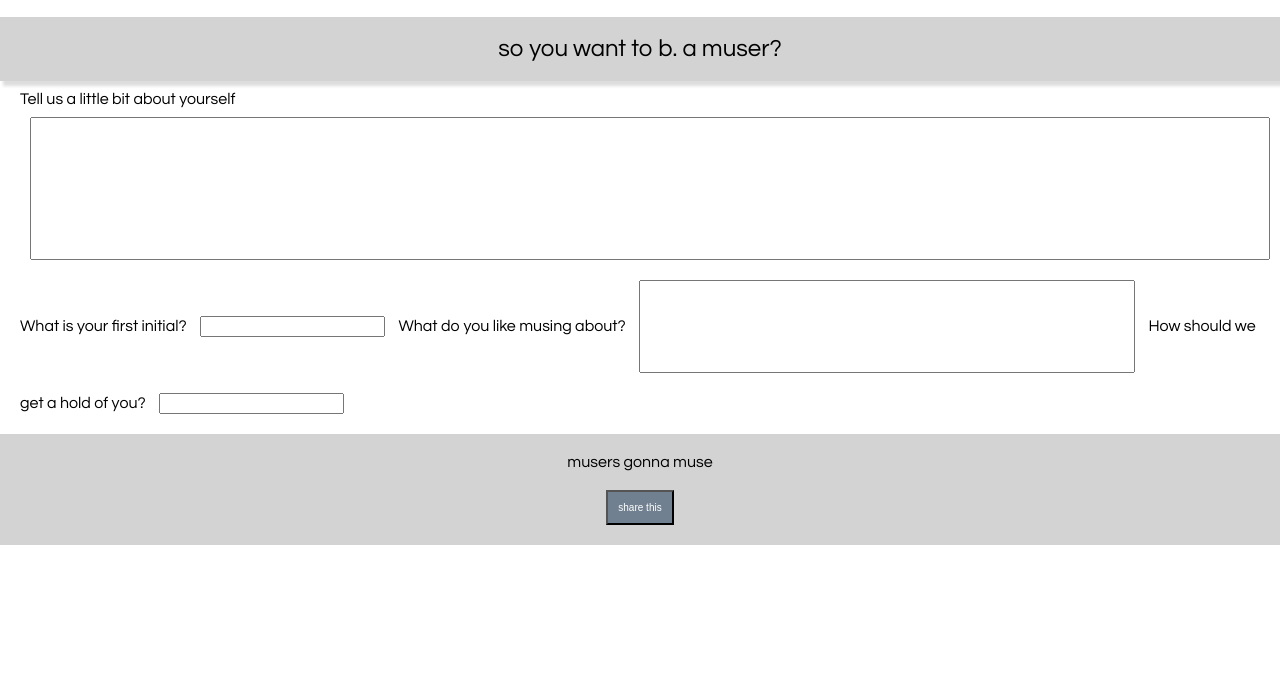
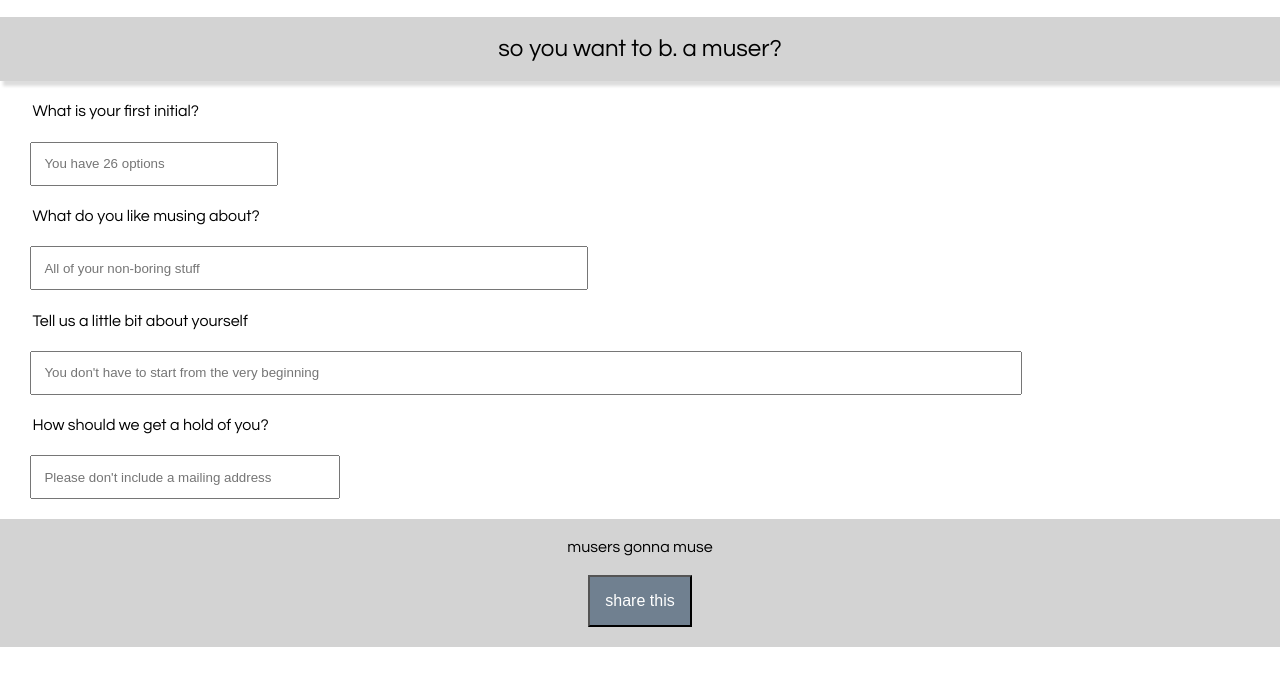
Before and after one commit to bethbaff/muse, a plain HTML site: page form.html in a window 1280 px wide. Shown: the part 71-756 px from the top of the page. Drawn offline with Linux system fonts and the light colour scheme.

Commit message:
form formatting

```diff
--- a/css/styles.css
+++ b/css/styles.css
@@ -121,9 +121,9 @@ footer {
 
 .footerbutton button {
   margin-top: 20px;
-  padding: 10px;
+  padding: 15px;
   background-color: slategrey;
-  font-size: 10px;
+  font-size: 1rem;
   clear: both;
   color: white;
 
@@ -202,13 +202,33 @@ input #aboutyou {
 input #contact {
   display: block;
 }
+
 #aboutyou {
-  width: 100%;
-  padding: 5%;
+  width: 80%;
+  padding: 1%;
 }
 
 #musinginterest {
-  width: 40%;
-  padding: 3%;
+  width: 45%;
+  padding: 1%;
+}
 
+#firstinitial {
+  width: 20%;
+  padding: 1%;
 }
+
+#contact {
+  width: 25%;
+  padding: 1%;
+}
+
+form label {
+  display: block;
+  padding: 1%;
+}
+
+label placeholder {
+  font-family: Century Gothic, sans-serif;
+  font-size: .8rem;
+}
--- a/form.html
+++ b/form.html
@@ -3,7 +3,7 @@
   <head>
     <meta charset="utf-8" />
     <meta name="description" content="This is a boilerplate for building websites." />
-    <title>FEWD-DC-15 Boilerplate</title>
+    <title>b.musings</title>
 
     <link rel="stylesheet" href="css/reset.css" type="text/css" />
     <link rel="stylesheet" href="css/styles.css" type="text/css" />
@@ -17,14 +17,14 @@
       so you want to b. a muser?
     </h2>
     <form>
+      <label>What is your first initial?</label>
+        <input type="text" placeholder="You have 26 options" id="firstinitial"/>
+      <label>What do you like musing about?</label>
+        <input type="text" placeholder="All of your non-boring stuff" id="musinginterest"/>
         <label>Tell us a little bit about yourself</label>
-          <input type="text" id="aboutyou"/>
-        <label>What is your first initial?</label>
-          <input type="text" id="firstinitial"/>
-        <label>What do you like musing about?</label>
-          <input type="text" id="musinginterest"/>
+          <input type="text" placeholder="You don't have to start from the very beginning" id="aboutyou"/>
         <label>How should we get a hold of you?</label>
-          <input type="text" id="contact"/>
+          <input type="text" placeholder="Please don't include a mailing address" id="contact"/>
 
     </form>
 
```
Also changed, not shown: health.html (+1 -1 lines), impinv.html (+1 -1 lines), meet.html (+1 -1 lines), other.html (+1 -1 lines), politics.html (+1 -1 lines).
